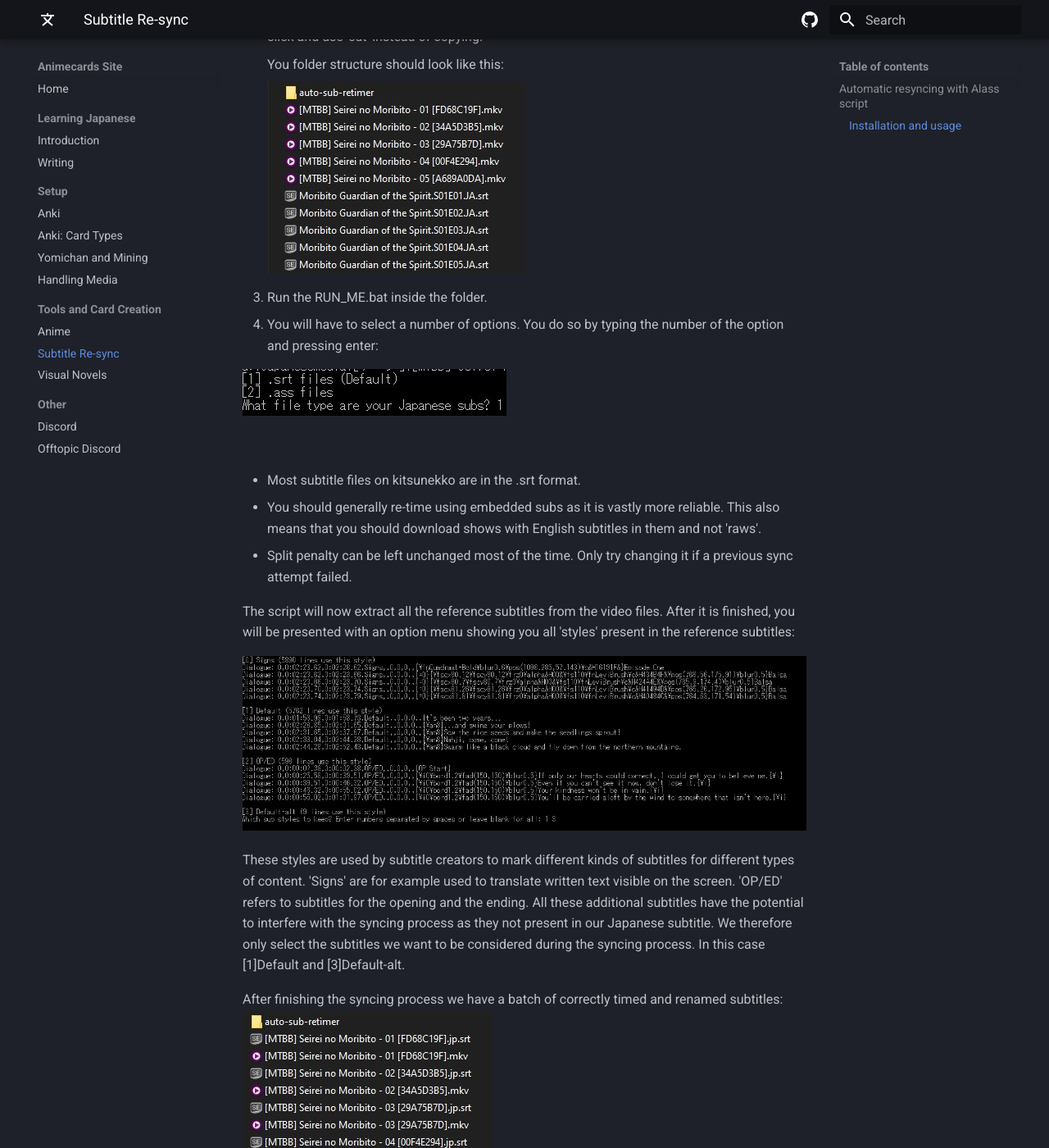
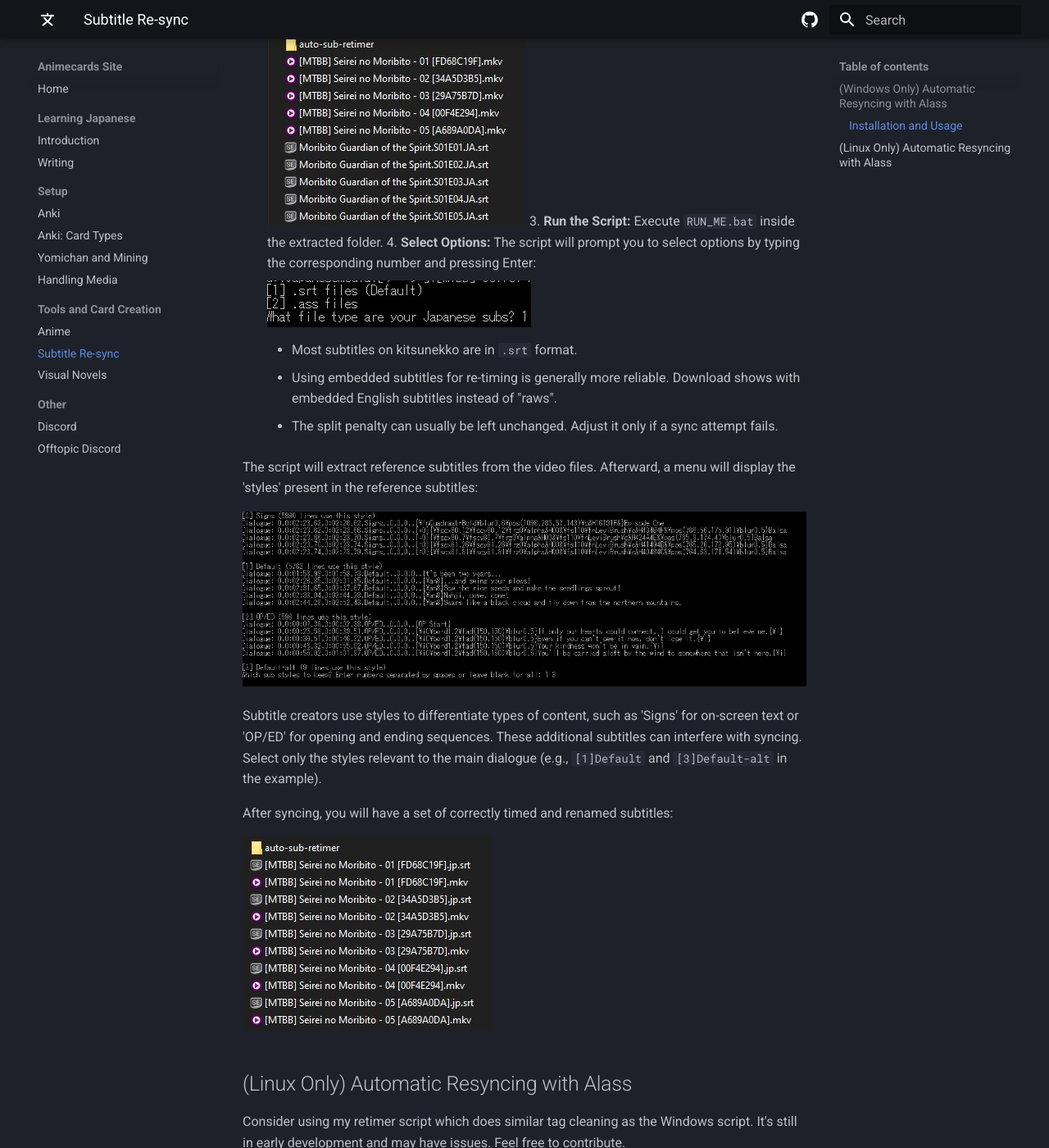
Before and after one commit to friedrich-de/AnimecardsWebsite, an MkDocs documentation site: the page built from docs/subtitles.md, in a window 1280 px wide and 1400 px high, scrolled down 1054 px. Shown: the whole window at 82% size. Built offline with MkDocs 1.6.1 and Material for MkDocs 9.7.7, drawn with Linux system fonts in a browser that asks for light colours; some of the changed text lies outside the part shown.

Commit message:
Update subtitle resync section

```diff
--- a/docs/subtitles.md
+++ b/docs/subtitles.md
@@ -1,50 +1,53 @@
-# Resync subtitles
+# Resyncing Subtitles
 
-Subtitles can be found on [Jimaku](https://jimaku.cc/) and [kitsunekko](https://kitsunekko.net/dirlist.php?dir=subtitles%2Fjapanese%2F)
-Sadly, a lot of the time the subtitles you find online and your local video files are not in sync.
+Subtitles can be found on [Jimaku](https://jimaku.cc/) and [kitsunekko](https://kitsunekko.net/dirlist.php?dir=subtitles%2Fjapanese%2F). Often, subtitles found online are not synchronized with local video files. This guide provides a method to resync subtitles accurately.
 
-## Automatic resyncing with Alass script
+## (Windows Only) Automatic Resyncing with Alass
 
-The easiest way to re-time all subtitles with a high amount of accuracy is to
-use [alass](https://github.com/kaegi/alass). It can account for unexpected splits like commercial breaks and syncs with
-a very high amount of precision. Alass on it's own however is not very easy to use. Thanks to another script made by
-Anacreon from the DJT thread, we can very simply re-time downloaded subtitles to our local files utilizing alass.
+[Alass](https://github.com/kaegi/alass) is a tool that accurately re-times subtitles, even with unexpected splits like commercial breaks. However, it can be thrown off by subtitles not relevant for syncing, such as signs and song lyrics. To address this, a script by Anacreon (from the DJT thread) cleans up subtitles before using Alass.
 
-A video demonstration:
+**Video Demonstration:**
 
 <iframe width="560" height="315" src="https://www.youtube.com/embed/x0h3ooBHrpk" frameborder="0" allow="accelerometer; autoplay; clipboard-write; encrypted-media; gyroscope; picture-in-picture" allowfullscreen></iframe>
 
 ---
 
-### Installation and usage
+### Installation and Usage
 
-1. Download .zip containing the script and all dependencies. The newest version can always be found
-   here: <p><https://mega.nz/folder/W19xUQJT#Ele4MKy-c61AOp2ZaN5AYg></p>
-2. Extract the containing folder and move it to where your video and subtitle files are located. <p>Tip: You can move
-   folders around without any writing happening on your drive, if you right-click and use 'cut' instead of
-   copying.</p> <p>You folder structure should look like this: </p><p>![Folder structure](images/resyncfolder.jpg)</p>
-3. Run the RUN_ME.bat inside the folder.
-4. You will have to select a number of options. You do so by typing the number of the option and pressing enter:
+1.  **Download:** Obtain the script and its dependencies in a .zip file from: <https://mega.nz/folder/W19xUQJT#Ele4MKy-c61AOp2ZaN5AYg>
+2.  **Extract and Move:** Extract the folder from the .zip file and move it to the directory containing your video and subtitle files.
 
-   ![Selection script option](images/selectoption.jpg)
+    *Tip:* Use 'cut' and 'paste' to move folders without writing to the drive.
 
-<br>
+    Your folder structure should resemble this:
 
-- Most subtitle files on kitsunekko are in the .srt format.
-- You should generally re-time using embedded subs as it is vastly more reliable. This also means that you should
-  download shows with English subtitles in them and not 'raws'.
-- Split penalty can be left unchanged most of the time. Only try changing it if a previous sync attempt failed.
+    ![Folder structure](images/resyncfolder.jpg)
+3.  **Run the Script:** Execute `RUN_ME.bat` inside the extracted folder.
+4.  **Select Options:** The script will prompt you to select options by typing the corresponding number and pressing Enter:
 
-The script will now extract all the reference subtitles from the video files. After it is finished, you will be
-presented with an option menu showing you all 'styles' present in the reference subtitles:
+    ![Selection script option](images/selectoption.jpg)
+
+    *   Most subtitles on kitsunekko are in `.srt` format.
+    *   Using embedded subtitles for re-timing is generally more reliable. Download shows with embedded English subtitles instead of "raws".
+    *   The split penalty can usually be left unchanged. Adjust it only if a sync attempt fails.
+
+The script will extract reference subtitles from the video files. Afterward, a menu will display the 'styles' present in the reference subtitles:
 
 ![Subtitle Styles](images/subtitlestyles.jpg)
 
-These styles are used by subtitle creators to mark different kinds of subtitles for different types of content. 'Signs'
-are for example used to translate written text visible on the screen. 'OP/ED' refers to subtitles for the opening and
-the ending. All these additional subtitles have the potential to interfere with the syncing process as they not present
-in our Japanese subtitle. We therefore only select the subtitles we want to be considered during the syncing process. In
-this case [1]Default and [3]Default-alt.
+Subtitle creators use styles to differentiate types of content, such as 'Signs' for on-screen text or 'OP/ED' for opening and ending sequences. These additional subtitles can interfere with syncing. Select only the styles relevant to the main dialogue (e.g., `[1]Default` and `[3]Default-alt` in the example).
 
-After finishing the syncing process we have a batch of correctly timed and renamed subtitles:
+After syncing, you will have a set of correctly timed and renamed subtitles:
+
 ![Syncing Result](images/resyncingsubtitles.jpg)
+
+## (Linux Only) Automatic Resyncing with Alass
+
+Consider using my retimer script which does similar tag cleaning as the Windows script.
+It's still in early development and may have issues. Feel free to contribute.
+
+It's available here: <https://github.com/friedrich-de/Advanced-Subtitle-Retimer>
+
+You can also try using Alass [directly](https://github.com/kaegi/alass).
+
+**Note: If you're a developer, please consider creating a platform independent subtitle tool that takes care of everything including subtitle extraction, tag cleaning and syncing.**
```
